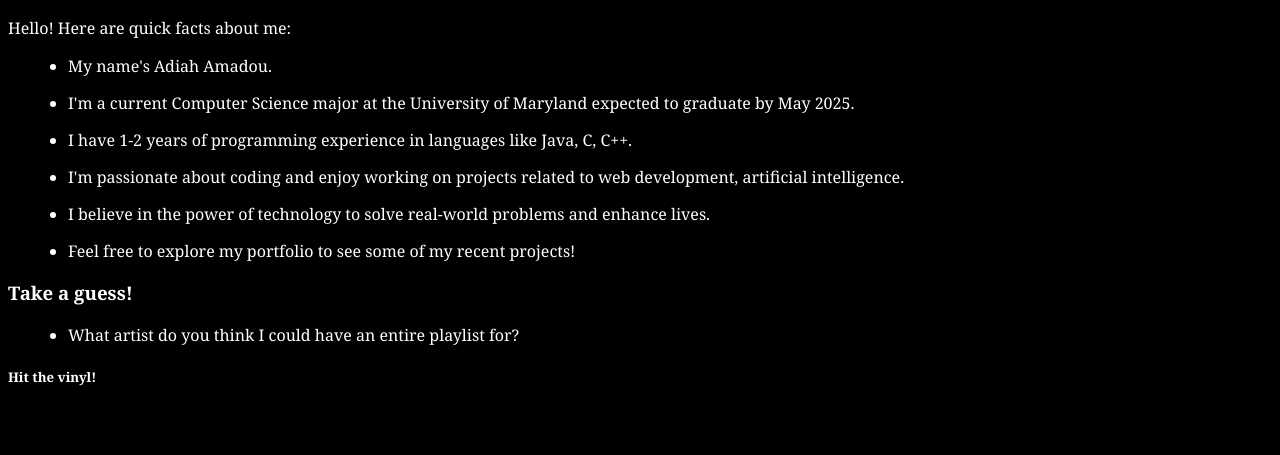
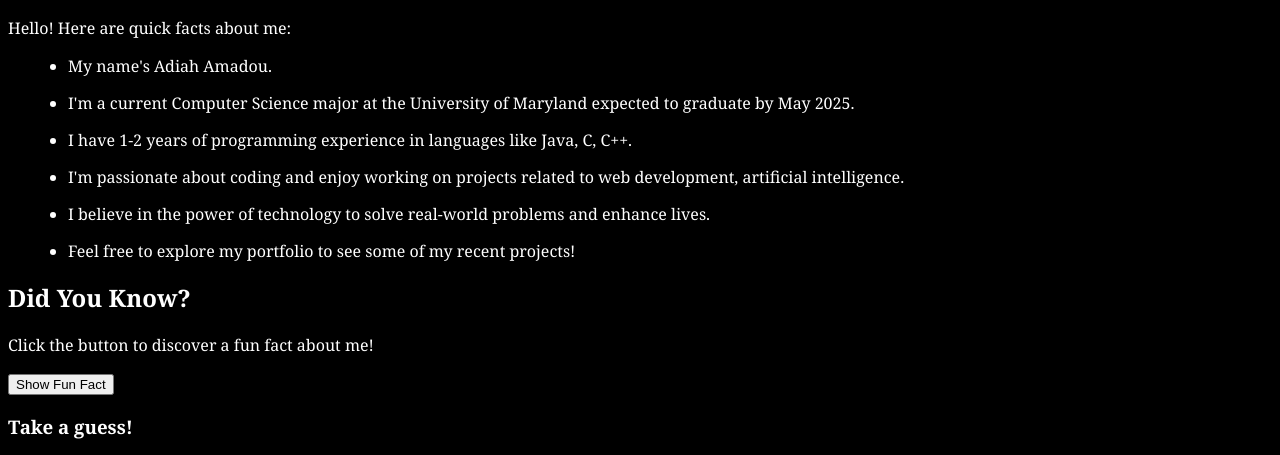
Before and after one commit to Adiah-A/Adiah-A.github.io, a plain HTML site: page index.html in a window 1280 px wide. Shown: the part 582-1037 px from the top of the page. Drawn offline with Linux system fonts and the light colour scheme.

Commit message:
Added a fun fact section

```diff
--- a/index.html
+++ b/index.html
@@ -36,7 +36,11 @@
             <li>Feel free to explore my portfolio to see some of my recent projects!</li>
         </ul>
 
-
+        <section id="fun-fact-section">
+          <h2>Did You Know?</h2>
+          <p id="fun-fact">Click the button to discover a fun fact about me!</p>
+          <button id="show-fact-button">Show Fun Fact</button>
+        </section>
 
         <h3>Take a guess!</h3>
         <ul>
```
